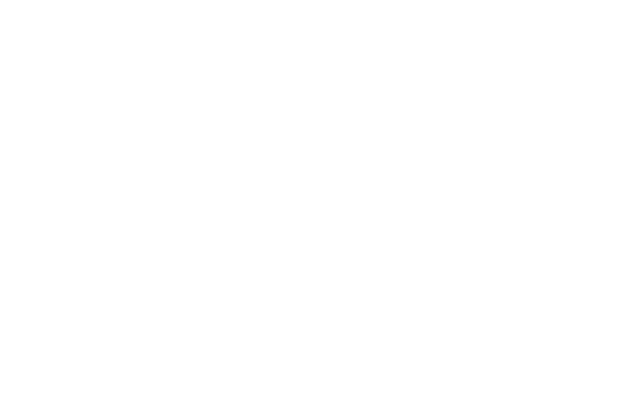
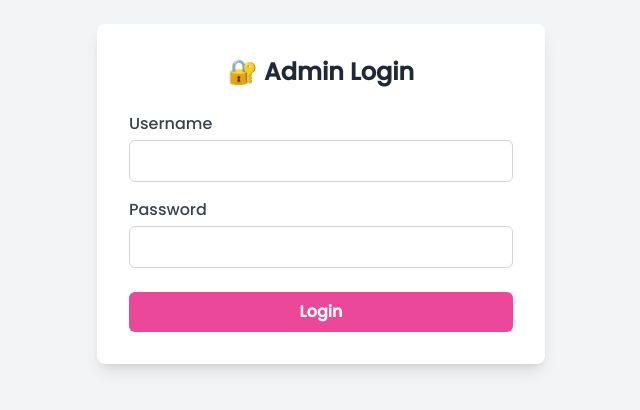
Before and after one commit to krishbit05/BookStore-frontend, a React (Vite) app: page /admin/login in a window 1280 px wide. Before the commit this address had no page. Shown: the part 206-616 px from the top of the page, without its empty margins (319-959 px from the left). Built offline with nearby package versions, Linux system fonts and the light colour scheme.

Commit message:
admin auth

```diff
--- a/package.json
+++ b/package.json
@@ -10,6 +10,7 @@
   },
   "dependencies": {
     "axios": "^1.10.0",
+    "dotenv": "^17.0.1",
     "lucide-react": "^0.525.0",
     "react": "^18.2.0",
     "react-dom": "^18.2.0",
--- a/src/App.jsx
+++ b/src/App.jsx
@@ -9,9 +9,12 @@
 import Admin from './admin/Admin';
 import AddBooks from './components/AddBooks';
 import Cart from './cart/Cart';
+import { useAdminAuth } from './context/AuthAdminProvider';
+import AdminLogin from './components/AdminLogin';
 
 function App() {
   const [authUser,setAuthUser] = useAuth();
+  const { isAdmin, login, logout } = useAdminAuth();
   console.log(authUser);
   return (
     <>
@@ -22,8 +25,9 @@
           <Route path='/signup' element={<Signup />} />
           <Route path='/contact' element={<Contact />} />
           <Route path='/cart' element={<Cart/>}/>
-          <Route path='/admin' element={<Admin/>}/>
-          <Route path='/admin/add-books' element={<AddBooks/>}/>
+          <Route path='/admin/login' element={<AdminLogin/>}/>
+          <Route path='/admin' element={isAdmin?<Admin/>:<Navigate to="/admin/login"/>}/>
+          <Route path='/admin/add-books' element={isAdmin?<AddBooks/>:<Navigate to="/admin/login"/>}/>
         </Routes>
         <Toaster />
       </div>
--- /dev/null
+++ b/src/components/AdminLogin.jsx
@@ -0,0 +1,78 @@
+import { useState } from "react";
+import { useNavigate } from "react-router-dom";
+import { useAdminAuth } from "../context/AuthAdminProvider";
+
+export default function AdminLogin() {
+  const { login } = useAdminAuth();
+  const navigate = useNavigate();
+
+  const [formData, setFormData] = useState({
+    username: "",
+    password: ""
+  });
+
+  const [error, setError] = useState("");
+
+  const handleChange = (e) => {
+    setFormData(prev => ({
+      ...prev,
+      [e.target.name]: e.target.value
+    }));
+  };
+
+  const handleSubmit = (e) => {
+    e.preventDefault();
+    const success = login(formData.username, formData.password);
+    if (success) {
+      navigate("/admin");
+    } else {
+      setError("Invalid admin credentials.");
+    }
+  };
+
+  return (
+    <div className="min-h-screen flex items-center justify-center bg-gray-100 dark:bg-gray-900">
+      <form
+        onSubmit={handleSubmit}
+        className="bg-white dark:bg-gray-800 p-8 rounded-lg shadow-lg w-full max-w-md"
+      >
+        <h2 className="text-2xl font-bold mb-6 text-center text-gray-800 dark:text-white">🔐 Admin Login</h2>
+
+        {error && (
+          <div className="mb-4 text-red-600 text-sm text-center">{error}</div>
+        )}
+
+        <div className="mb-4">
+          <label className="block mb-1 text-gray-700 dark:text-white">Username</label>
+          <input
+            type="text"
+            name="username"
+            value={formData.username}
+            onChange={handleChange}
+            className="w-full px-4 py-2 border border-gray-300 dark:border-gray-600 rounded-md focus:outline-none focus:ring-2 focus:ring-pink-500"
+            required
+          />
+        </div>
+
+        <div className="mb-6">
+          <label className="block mb-1 text-gray-700 dark:text-white">Password</label>
+          <input
+            type="password"
+            name="password"
+            value={formData.password}
+            onChange={handleChange}
+            className="w-full px-4 py-2 border border-gray-300 dark:border-gray-600 rounded-md focus:outline-none focus:ring-2 focus:ring-pink-500"
+            required
+          />
+        </div>
+
+        <button
+          type="submit"
+          className="w-full bg-pink-500 hover:bg-pink-600 text-white font-semibold py-2 rounded-md transition"
+        >
+          Login
+        </button>
+      </form>
+    </div>
+  );
+}
--- a/src/components/AdminNavBar.jsx
+++ b/src/components/AdminNavBar.jsx
@@ -2,11 +2,19 @@
 import { Menu } from "lucide-react";
 import { LucideMenu, PlusCircle, ShoppingBag } from "lucide-react";
 import { useNavigate, useLocation } from "react-router-dom";
+import { useAdminAuth } from "../context/AuthAdminProvider";
 
 
 export default function AdminNavbar() {
     const navigate = useNavigate();
     const { pathname } = useLocation();
+
+    const { logout } = useAdminAuth();
+
+    const handleLogout = () => {
+        logout();
+        setTimeout(() => navigate("/"), 0);
+    };
 
     const navItems = [
         { icon: <LucideMenu />, label: "All Books", path: "/admin" },
@@ -30,6 +38,7 @@
                         Hi! Admin
                     </div>
                     <button
+                        onClick={handleLogout}
                         className="text-sm bg-red-500 text-white px-2 py-1 md:px-4 md:py-2 rounded hover:bg-red-600 transition"
                     >
                         Logout
@@ -47,7 +56,7 @@
                     <div
                         key={index}
                         onClick={() => { navigate(item.path); setShowSidebar(false); }}
-                        className={`flex gap-2 items-center p-2 rounded cursor-pointer transition ${showSidebar ?'block':'hidden'}
+                        className={`flex gap-2 items-center p-2 rounded cursor-pointer transition ${showSidebar ? 'block' : 'hidden'}
                       ${pathname === item.path
                                 ? 'bg-pink-500 text-white'
                                 : 'text-black'
--- /dev/null
+++ b/src/context/AuthAdminProvider.jsx
@@ -0,0 +1,43 @@
+import { createContext, useContext, useState, useEffect } from "react";
+const AdminAuthContext = createContext();
+
+const ADMIN_CREDENTIALS = {
+  username: import.meta.env.VITE_ADMIN,
+  password: import.meta.env.VITE_PASSWORD, // You can make this env-based
+};
+
+export const AdminAuthProvider = ({ children }) => {
+  const [isAdmin, setIsAdmin] = useState(false);
+
+  useEffect(() => {
+    const stored = localStorage.getItem("isAdmin");
+    if (stored === "true") {
+      setIsAdmin(true);
+    }
+  }, []);
+
+  const login = (username, password) => {
+    if (
+      username === ADMIN_CREDENTIALS.username &&
+      password === ADMIN_CREDENTIALS.password
+    ) {
+      setIsAdmin(true);
+      localStorage.setItem("isAdmin", "true");
+      return true;
+    }
+    return false;
+  };
+
+  const logout = () => {
+    setIsAdmin(false);
+    localStorage.removeItem("isAdmin");
+  };
+
+  return (
+    <AdminAuthContext.Provider value={{ isAdmin, login, logout }}>
+      {children}
+    </AdminAuthContext.Provider>
+  );
+};
+
+export const useAdminAuth = () => useContext(AdminAuthContext);
--- a/src/main.jsx
+++ b/src/main.jsx
@@ -2,6 +2,7 @@
 import ReactDOM from 'react-dom/client'
 import { BrowserRouter } from 'react-router-dom'
 import App from './App'
+import { AdminAuthProvider } from './context/AuthAdminProvider'
 import AuthProvider from './context/AuthProvider'
 import { CartProvider } from './context/CartProvider'
 
@@ -9,10 +10,12 @@
 
 ReactDOM.createRoot(document.getElementById('root')).render(
   <BrowserRouter>
-    <AuthProvider>
-      <CartProvider>
-      <App/>
-      </CartProvider>
-    </AuthProvider>
+    <CartProvider>
+      <AdminAuthProvider>
+        <AuthProvider>
+          <App />
+        </AuthProvider>
+      </AdminAuthProvider>
+    </CartProvider>
   </BrowserRouter>
 )
```
Also changed, not shown: 2 other files (tests, documents, lock files or other folders).
